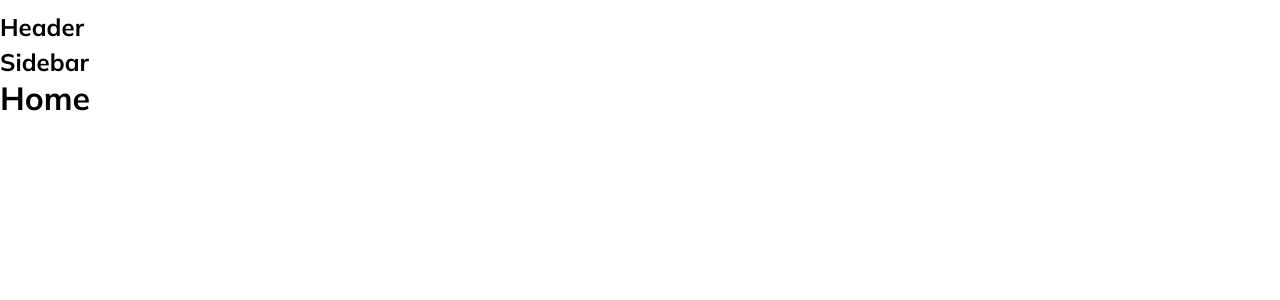
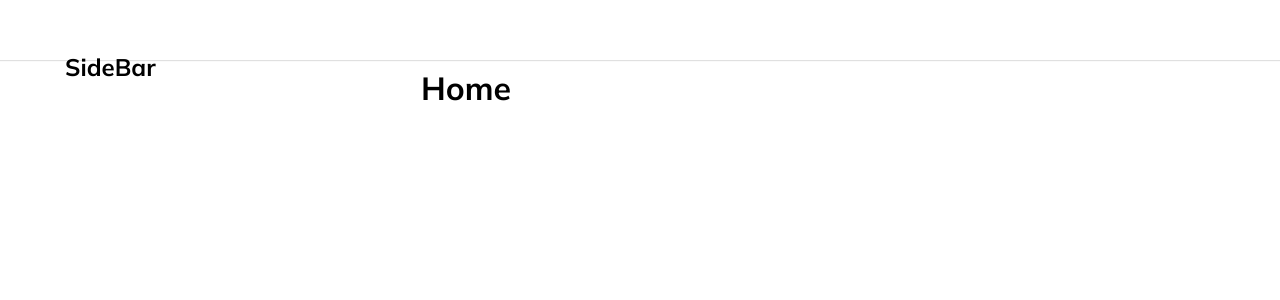
Before and after one commit to hoangtrung2000/tiktok-clone, a React (Create React App) app: page / in a window 1280 px wide. Shown: the top 300 px of the page. Built offline with nearby package versions, Linux system fonts and the light colour scheme.

Commit message:
scss default layout

```diff
--- a/package.json
+++ b/package.json
@@ -6,6 +6,7 @@
     "@testing-library/jest-dom": "^5.16.4",
     "@testing-library/react": "^13.1.1",
     "@testing-library/user-event": "^13.5.0",
+    "classnames": "^2.3.1",
     "normalize.css": "^8.0.1",
     "react": "^18.1.0",
     "react-dom": "^18.1.0",
--- a/src/component/GlobalSyles/GlobalStyles.scss
+++ b/src/component/GlobalSyles/GlobalStyles.scss
@@ -1,16 +1,20 @@
 @import 'normalize.css';
 @import url('https://fonts.googleapis.com/css2?family=Mulish:wght@400;500;600;700;800;900&display=swap');
 
-:root{
+:root {
   --primary: #fe2c55;
+  --default-layout-header-height: 60px;
+  --default-layout-width: 1150px;
 }
-*{
+* {
+  margin: 0;
+  padding: 0;
   box-sizing: border-box;
 }
-html{
+html {
   font-size: 62.5%;
 }
-body{
+body {
   font-family: 'Mulish', sans-serif;
   font-size: 1.6rem;
   line-height: 1.5rem;
--- /dev/null
+++ b/src/component/Layout/DefaultLayout/DefaultLayout.module.scss
@@ -0,0 +1,12 @@
+.wrapper {
+  display: flex;
+  flex-direction: column;
+  align-items: center;
+}
+.container {
+  width: var(--default-layout-width);
+  display: flex;
+}
+.container {
+  flex: 1;
+}
--- /dev/null
+++ b/src/component/Layout/DefaultLayout/SideBar/Sidebar.module.scss
@@ -0,0 +1,3 @@
+.wrapper {
+  width: 356px;
+}
--- a/src/component/Layout/DefaultLayout/SideBar/index.js
+++ b/src/component/Layout/DefaultLayout/SideBar/index.js
@@ -1,7 +1,14 @@
 import React from 'react';
+import classNames from 'classnames/bind';
+import styles from './Sidebar.module.scss';
 
+const cx = classNames.bind(styles);
 function Sidebar() {
-  return <h2>Sidebar</h2>;
+  return (
+    <aside className={cx('wrapper')}>
+      <h2>SideBar</h2>
+    </aside>
+  );
 }
 
 export default Sidebar;
--- a/src/component/Layout/DefaultLayout/index.js
+++ b/src/component/Layout/DefaultLayout/index.js
@@ -1,15 +1,17 @@
+import React from 'react';
+import classNames from 'classnames/bind';
 import Header from '../components/Header';
+import styles from './DefaultLayout.module.scss';
 import Sidebar from './SideBar';
 
-import React from 'react';
-
+const cx = classNames.bind(styles);
 function DefaulLayout({ children }) {
   return (
-    <div>
+    <div className={cx('wrapper')}>
       <Header />
-      <div className="container">
+      <div className={cx('container')}>
         <Sidebar />
-        <div className="content">{children}</div>
+        <div className={cx('content')}>{children}</div>
       </div>
     </div>
   );
--- /dev/null
+++ b/src/component/Layout/components/Header/Header.module.scss
@@ -0,0 +1,11 @@
+.wrapper {
+  width: 100%;
+  height: var(--default-layout-header-height);
+  box-shadow: 0px 1px 1px rgb(0 0 0 / 12%);
+  display: flex;
+  justify-content: center;
+}
+.inner {
+  height: 100%;
+  width: var(--default-layout-width);
+}
--- a/src/component/Layout/components/Header/index.js
+++ b/src/component/Layout/components/Header/index.js
@@ -1,7 +1,16 @@
 import React from 'react';
+import classNames from 'classnames/bind'
+import styles from './Header.module.scss'
+
+const cx = classNames.bind(styles)
 
 function Header() {
-  return <h2>Header</h2>;
+  return <header className={cx('wrapper')}>
+    <div className={cx('inner')}>
+      {/* Logo */}
+      {/* Search */}
+    </div>
+  </header>;
 }
 
 export default Header;
```
Also changed, not shown: 1 other file (tests, documents, lock files or other folders).
